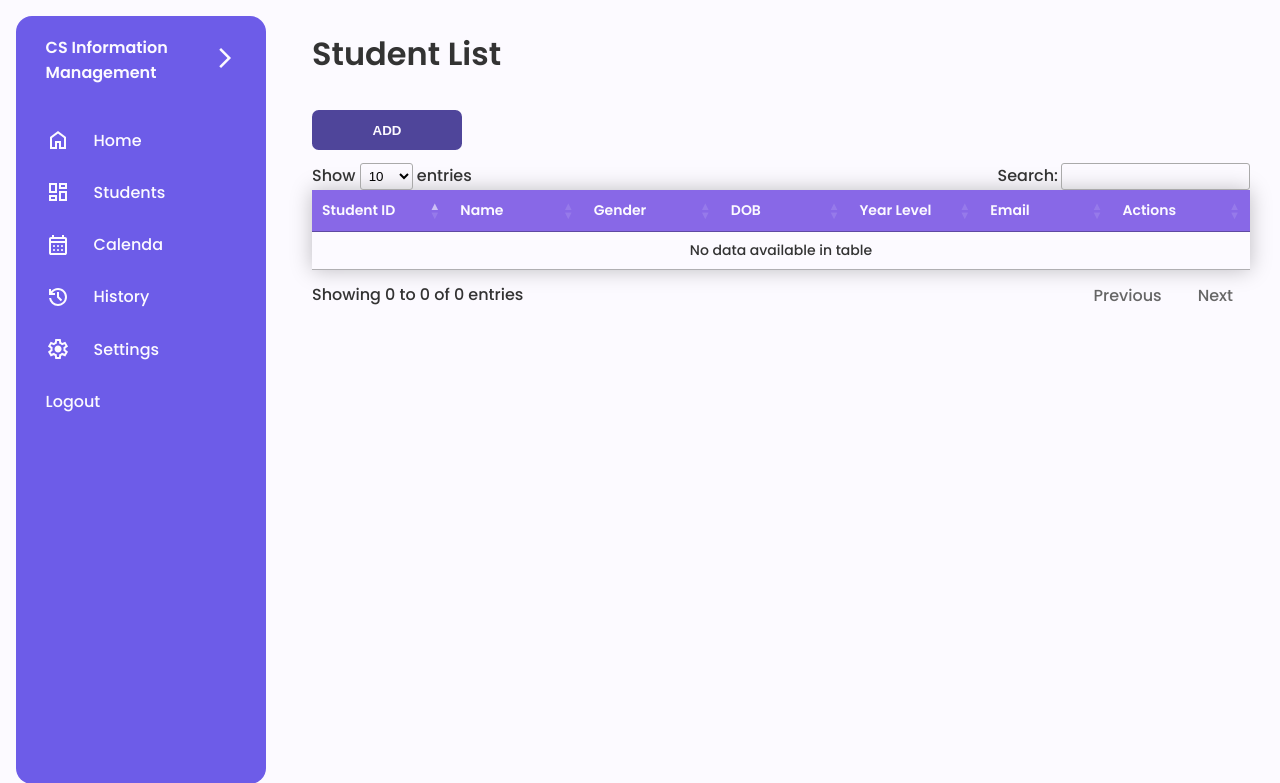
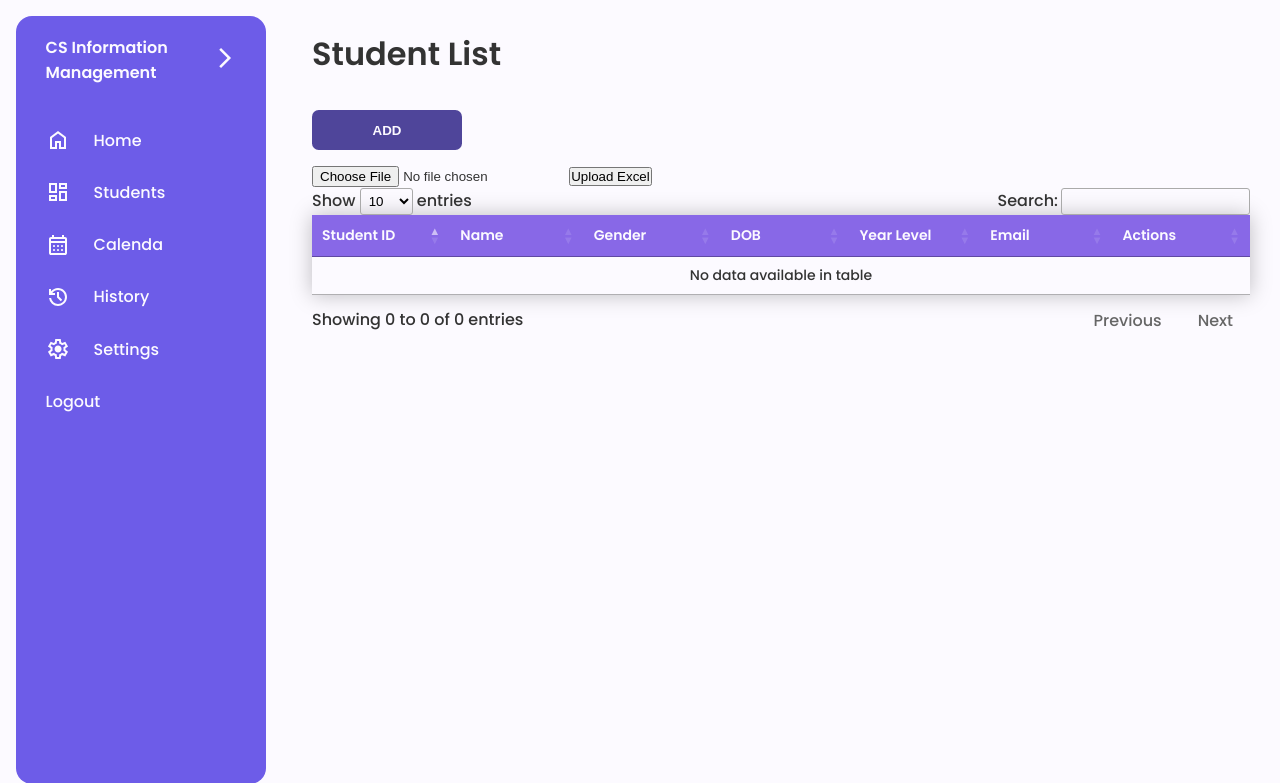
Before and after one commit to DavonGT/CSD-Student-IMS, a Django app: page /show_students/ in a window 1280 px wide. Shown: the top 783 px of the page. Run offline with Django 5.2, Linux system fonts and the light colour scheme; the visitor is signed in with stand-in values (Sample User, id 1); data that the repository does not hold is empty; some libraries are stand-ins or nearby versions.

Commit message:
added 'add from file' feature

```diff
--- a/core/templates/core/student_list.html
+++ b/core/templates/core/student_list.html
@@ -8,7 +8,11 @@
     <h1 style="color: #333; margin-bottom: 1em">Student List</h1>
 
     <button class="purple-button" onclick="window.location.href='{% url 'student_create' %}'">ADD</button>
-
+    <form method="post" enctype="multipart/form-data">
+        {% csrf_token %}
+        <input type="file" name="excel_file" accept=".xlsx" required>
+        <button type="submit">Upload Excel</button>
+    </form>
     <table id="students" class="table">
         <thead>
             <tr>
--- a/core/urls.py
+++ b/core/urls.py
@@ -22,6 +22,7 @@ urlpatterns = [
     path('register/', views.register, name='register'),
     path('logout/', views.logoutView, name='logout'),
     path('', views.dashboard, name='dashboard'),
+    path('upload-excel/', views.upload_excel, name='upload_excel'),
     path('show_students/', views.student_list, name='student_list'),
     path('create/', views.student_create, name='student_create'),
     path('update/<int:pk>/', views.student_update, name='student_update'),
--- a/core/views.py
+++ b/core/views.py
@@ -6,6 +6,33 @@ from django.db.models import Count, Avg, Min, Max
 from django.contrib.auth.models import User
 from django.contrib import messages
 from django.contrib.auth.decorators import login_required
+from django.core.files.storage import FileSystemStorage
+import pandas as pd
+
+def upload_excel(request):
+    if request.method == 'POST' and request.FILES['excel_file']:
+        excel_file = request.FILES['excel_file']
+        df = pd.read_excel(excel_file)
+
+        for _, row in df.iterrows():
+            Student.objects.create(
+                first_name=row['first_name'],
+                middle_name=row.get('middle_name', ''),
+                last_name=row['last_name'],
+                student_id=row['student_id'],
+                year_level=int(row['year_level']),
+                email=row['email'],
+                date_of_birth=row['date_of_birth'],
+                gender=row.get('gender'),
+                phone_number=row.get('phone_number', ''),
+                current_address=row.get('current_address', ''),
+                permanent_address=row.get('permanent_address', ''),
+                emergency_contact_name=row.get('emergency_contact_name', ''),
+                emergency_contact_phone=row.get('emergency_contact_phone', ''),
+                emergency_contact_relation=row.get('emergency_contact_relation', '')
+            )
+        messages.success(request, "Excel file uploaded successfully!")
+        return redirect('student_list')
 
 # Accounts
 def register(request):
```
